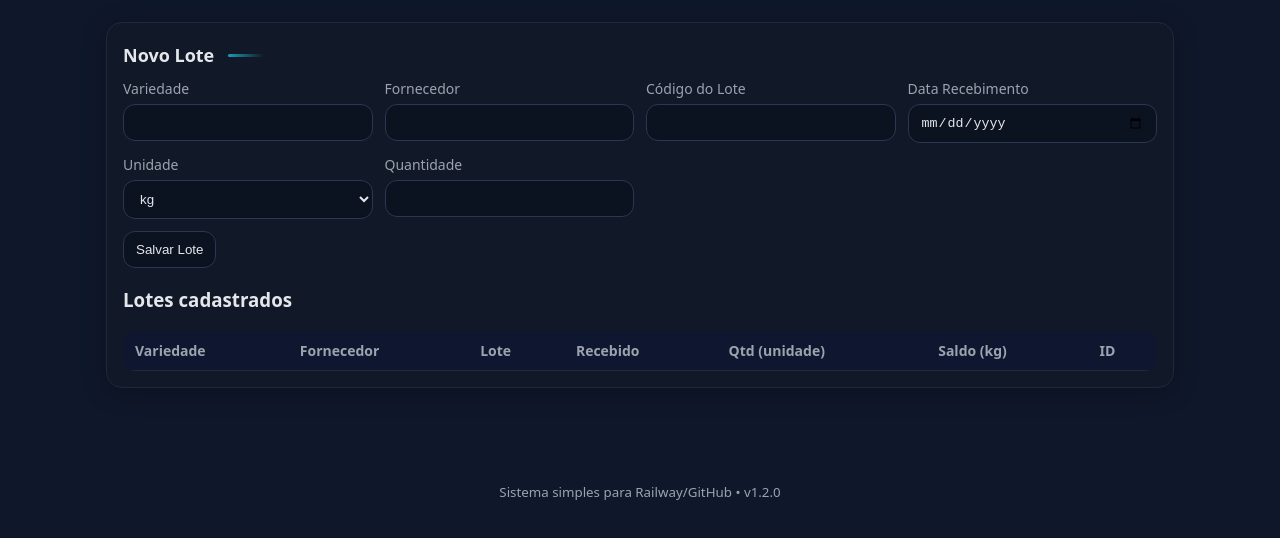
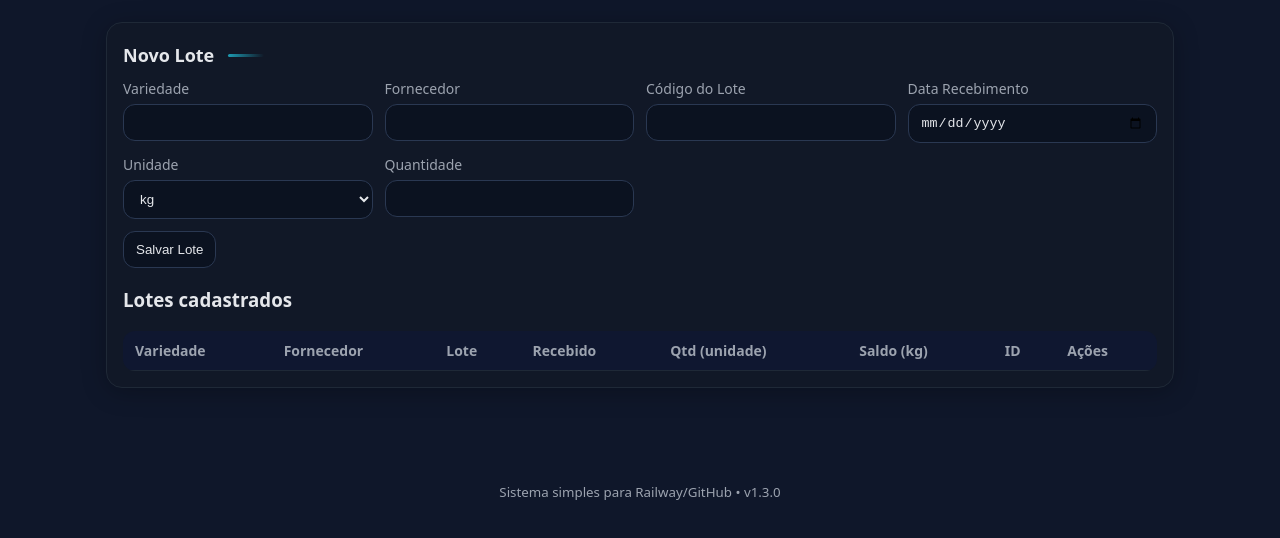
Before and after one commit to andreylson12/controle-sementes, a website: page public/index.html in a window 1280 px wide. Shown: the part 68-606 px from the top of the page. Drawn offline with Linux system fonts and the light colour scheme; no server answers.

Commit message:
Update index.html

```diff
--- a/public/index.html
+++ b/public/index.html
@@ -44,6 +44,7 @@
           <tr>
             <th>Variedade</th><th>Fornecedor</th><th>Lote</th>
             <th>Recebido</th><th>Qtd (unidade)</th><th>Saldo (kg)</th><th>ID</th>
+            <th>Ações</th>
           </tr>
         </thead>
         <tbody></tbody>
@@ -62,7 +63,6 @@
           <label>Operador <input name="operator" required /></label>
           <label>Data <input type="date" name="treated_at" required /></label>
 
-          <!-- 👇 campos novos para TRATAMENTO PARCIAL -->
           <label>Unidade tratada
             <select name="unit">
               <option value="kg">kg</option>
@@ -85,6 +85,7 @@
           <tr>
             <th>Lote</th><th>Produto</th><th>Qtd tratada (kg)</th>
             <th>Dose/100kg</th><th>Operador</th><th>Data</th><th>Obs</th>
+            <th>Ações</th>
           </tr>
         </thead>
         <tbody></tbody>
@@ -120,7 +121,7 @@
       </form>
       <h3>Movimentações</h3>
       <table id="tblMov">
-        <thead><tr><th>Lote</th><th>Destino</th><th>Qtd (unid)</th><th>Qtd (kg)</th><th>Data</th><th>Obs</th></tr></thead>
+        <thead><tr><th>Lote</th><th>Destino</th><th>Qtd (unid)</th><th>Qtd (kg)</th><th>Data</th><th>Obs</th><th>Ações</th></tr></thead>
         <tbody></tbody>
       </table>
     </section>
@@ -145,10 +146,7 @@
     </section>
   </main>
 
-  <footer>
-    <small>Sistema simples para Railway/GitHub • v1.2.0</small>
-  </footer>
-
+  <footer><small>Sistema simples para Railway/GitHub • v1.3.0</small></footer>
   <script src="script.js"></script>
 </body>
 </html>
```
